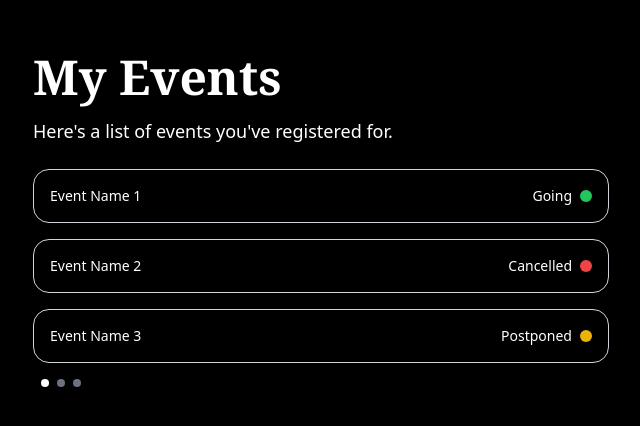
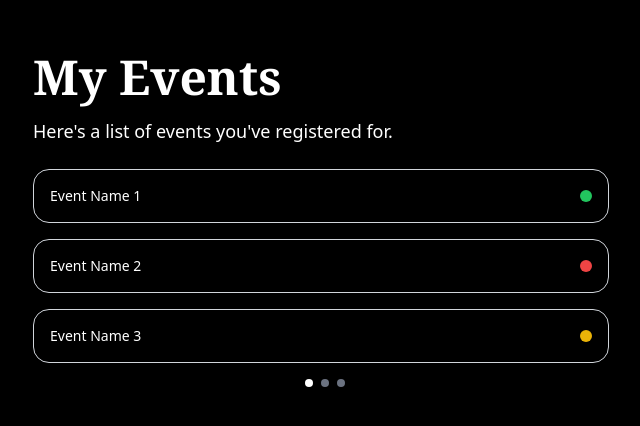
Before and after one commit to Pixelrick420/undecided, a React (Create React App) app in the folder frontend/: page /view in a window 1280 px wide. Shown: the part 180-606 px from the top of the page, without its empty margins (319-959 px from the left). Built offline with nearby package versions, Linux system fonts and the light colour scheme.

Commit message:
Update viewPage.jsx

```diff
--- a/frontend/src/pages/viewPage.jsx
+++ b/frontend/src/pages/viewPage.jsx
@@ -15,6 +15,7 @@ const ViewPage = () => {
 
   const eventsPerPage = 3;
   const [currentPage, setCurrentPage] = useState(0);
+  const [hoverIndex, setHoverIndex] = useState(null); // State to track hovered event
 
   const totalPages = Math.ceil(events.length / eventsPerPage);
 
@@ -49,16 +50,20 @@ const ViewPage = () => {
           <div
             key={index}
             className="flex justify-between items-center border border-gray-300 rounded-2xl p-4 mb-4 font-sans"
+            onMouseEnter={() => setHoverIndex(index)} // Set hover index on hover
+            onMouseLeave={() => setHoverIndex(null)} // Reset hover index on leave
           >
             <span className="text-sm font-sans">{event.name}</span>
             <div className="flex items-center">
-              <span className="mr-2 text-sm">{event.status}</span>
+              {hoverIndex === index && ( // Conditionally render the status on hover
+                <span className="mr-2 text-sm">{event.status}</span>
+              )}
               <span className={`w-3 h-3 rounded-full ${event.color}`}></span>
             </div>
           </div>
         ))}
 
-        <div className="flex justify-start ml-2 mt-4 space-x-2">
+        <div className="flex justify-center ml-2 mt-4 space-x-2">
           {Array(totalPages)
             .fill(0)
             .map((_, index) => (
```
